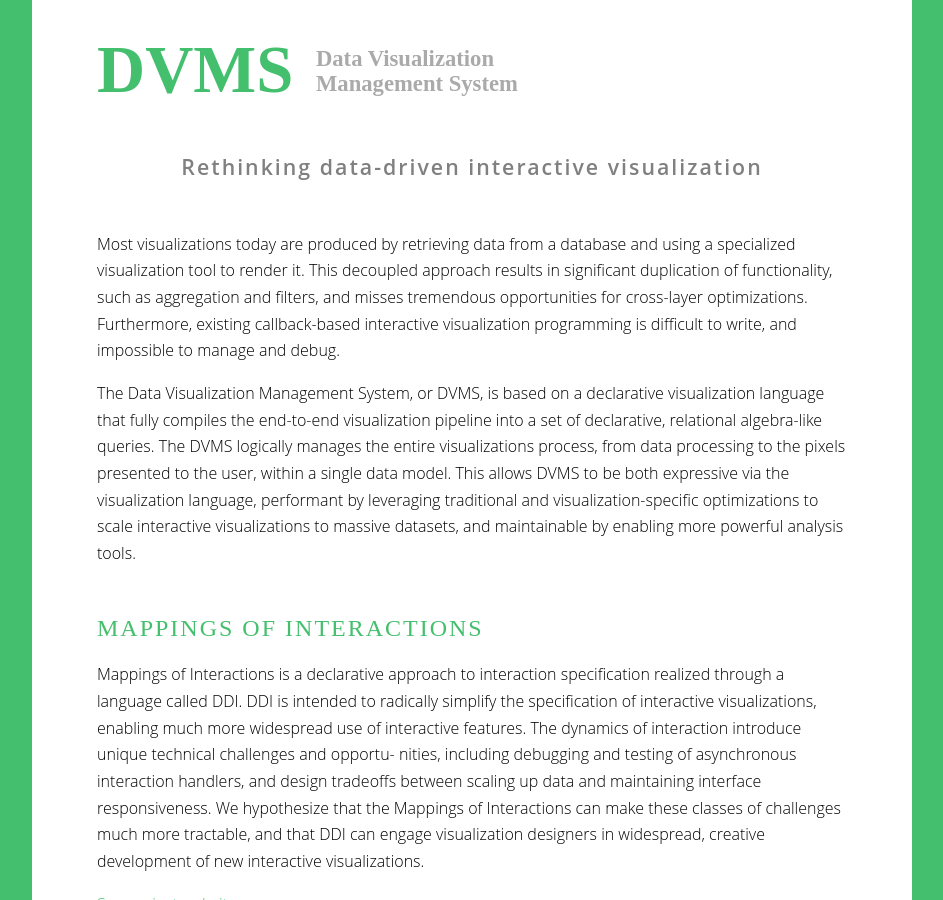
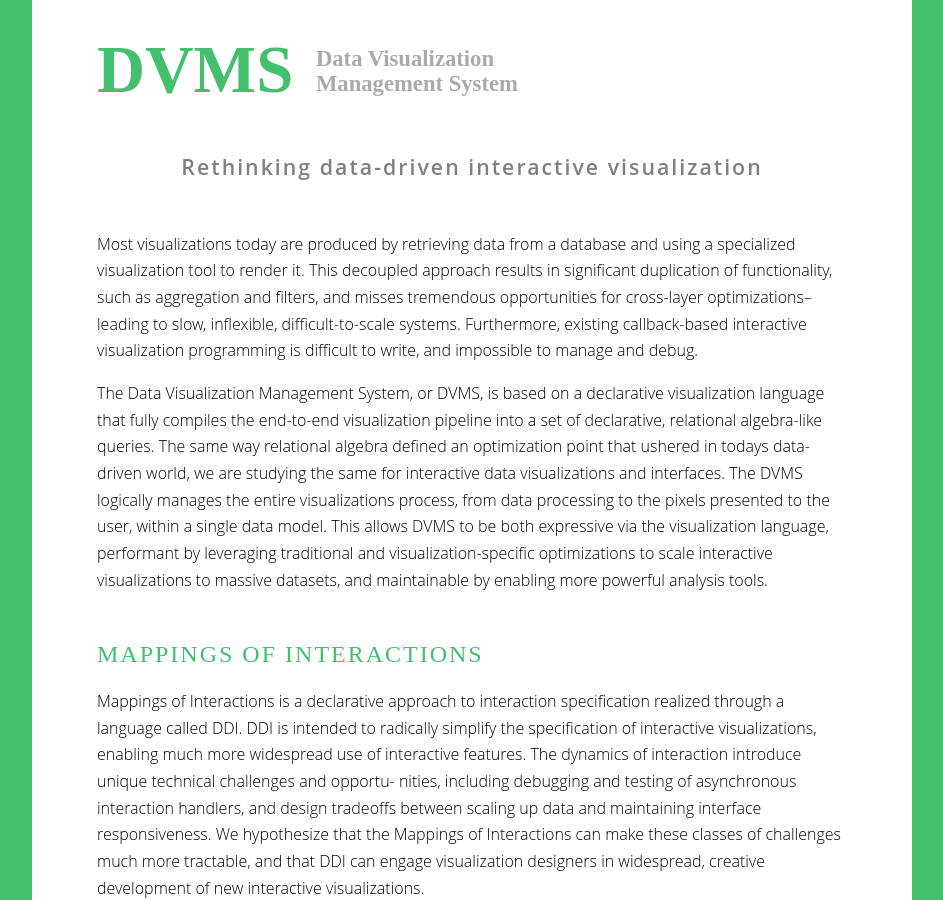
Before and after one commit to cudbg/lab, a Jekyll site: the page built from dvms.md, in a window 1280 px wide and 900 px high. Shown: the whole window, without its empty margins (168-1111 px from the left). Built offline with Jekyll 4.4.1, drawn with Linux system fonts in a browser that asks for light colours; some web fonts are replaced.

Commit message:
updated site

```diff
--- a/dvms.md
+++ b/dvms.md
@@ -12,9 +12,9 @@ Rethinking data-driven interactive visualization
 </div>
 
 
-Most visualizations today are produced by retrieving data from a database and using a specialized visualization tool to render it. This decoupled approach results in significant duplication of functionality, such as aggregation and filters, and misses tremendous opportunities for cross-layer optimizations. Furthermore, existing callback-based interactive visualization programming is difficult to write, and impossible to manage and debug.
+Most visualizations today are produced by retrieving data from a database and using a specialized visualization tool to render it.  This decoupled approach results in significant duplication of functionality, such as aggregation and filters, and misses tremendous opportunities for cross-layer optimizations--leading to slow, inflexible, difficult-to-scale systems.    Furthermore, existing callback-based interactive visualization programming is difficult to write, and impossible to manage and debug.
 
-The Data Visualization Management System, or DVMS, is based on a declarative visualization language that fully compiles the end-to-end visualization pipeline into a set of declarative, relational algebra-like queries. The DVMS logically manages the entire visualizations process, from data processing to the pixels presented to the user, within a single data model. This allows DVMS to be both expressive via the visualization language, performant by leveraging traditional and visualization-specific optimizations to scale interactive visualizations to massive datasets, and maintainable by enabling more powerful analysis tools.
+The Data Visualization Management System, or DVMS, is based on a declarative visualization language that fully compiles the end-to-end visualization pipeline into a set of declarative, relational algebra-like queries. The same way relational algebra defined an optimization point that ushered in todays data-driven world, we are studying the same for interactive data visualizations and interfaces.   The DVMS logically manages the entire visualizations process, from data processing to the pixels presented to the user, within a single data model. This allows DVMS to be both expressive via the visualization language, performant by leveraging traditional and visualization-specific optimizations to scale interactive visualizations to massive datasets, and maintainable by enabling more powerful analysis tools.
 
 
 ## Mappings of Interactions
```
